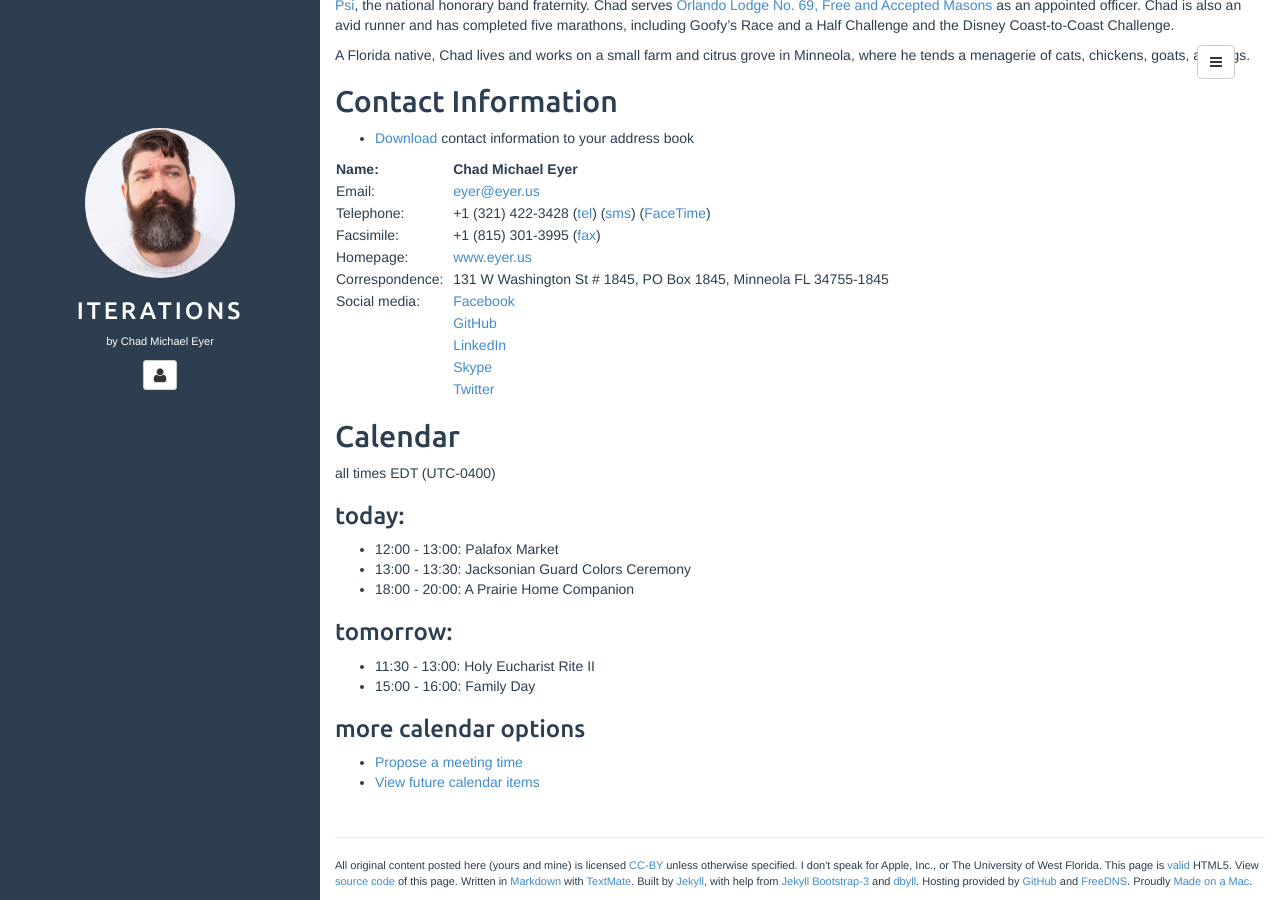
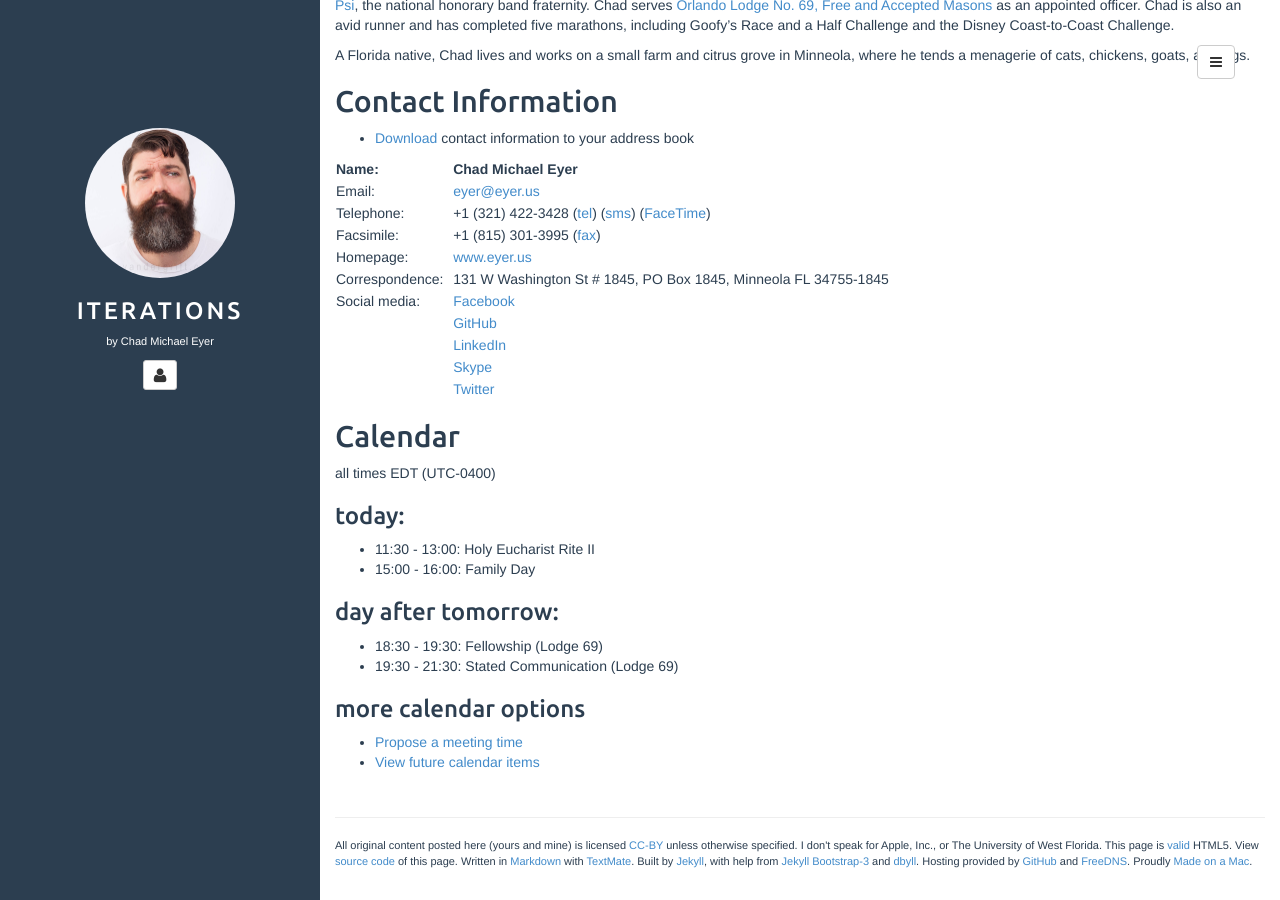
Before and after one commit to chadmichaeleyer/chadmichaeleyer.github.io, a Jekyll site: the page built from about.md, in a window 1280 px wide and 900 px high, scrolled down 1014 px. Built offline with Jekyll 4.4.1, drawn with Linux system fonts in a browser that asks for light colours.

Commit message:
calendar update

```diff
--- a/calendar.markdown
+++ b/calendar.markdown
@@ -2,11 +2,10 @@ all times EDT (UTC-0400)
 
 ### today:
 
-* 12:00 - 13:00: Palafox Market
-* 13:00 - 13:30: Jacksonian Guard Colors Ceremony
-* 18:00 - 20:00: A Prairie Home Companion
-
-### tomorrow:
-
 * 11:30 - 13:00: Holy Eucharist Rite II
 * 15:00 - 16:00: Family Day
+
+### day after tomorrow:
+
+* 18:30 - 19:30: Fellowship (Lodge 69)
+* 19:30 - 21:30: Stated Communication (Lodge 69)
```
Also changed, not shown: calendar-year.markdown (+6 -6 lines).
